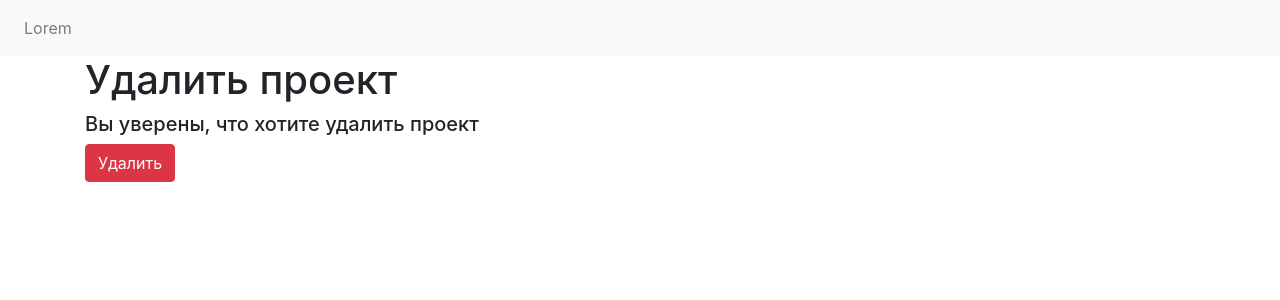
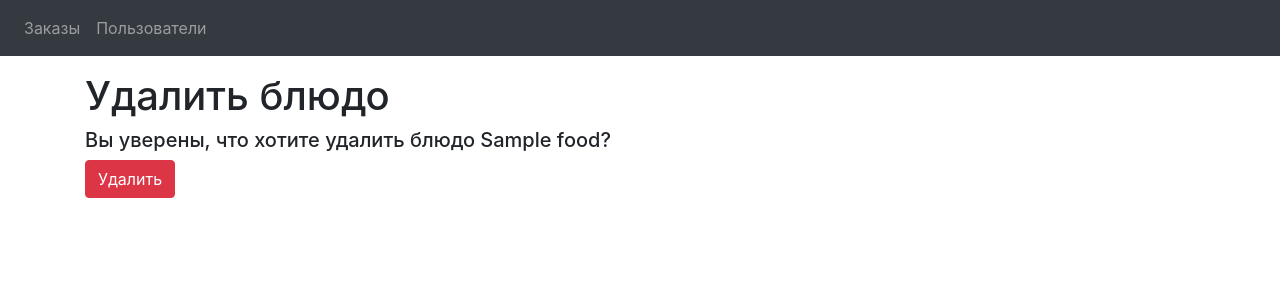
Before and after one commit to dariamamontova/python-group_2-homework_44-daria_mamontova, a Django app: page /food/delete/1 in a window 1280 px wide. Shown: the top 300 px of the page. Run offline with Django 3.2, Linux system fonts and the light colour scheme; tables that the repository leaves empty hold one stand-in row (values such as "Sample post"); some libraries are stand-ins or nearby versions.

Commit message:
Added Order food update, order list, user list and updated base.html.

```diff
--- a/source/webapp/templates/base.html
+++ b/source/webapp/templates/base.html
@@ -13,7 +13,7 @@
     {% block styles %}{% endblock %}
 </head>
 <body>
-<nav class="navbar navbar-expand-lg navbar-light bg-light sticky-top">
+<nav class="navbar navbar-expand-lg navbar-dark bg-dark sticky-top">
     <button class="navbar-toggler" type="button" data-toggle="collapse" data-target="#navbarNav"
             aria-controls="navbarNav" aria-expanded="false" aria-label="Toggle navigation">
         <span class="navbar-toggler-icon"></span>
@@ -21,13 +21,16 @@
     <div class="collapse navbar-collapse" id="navbarNav">
         <ul class="navbar-nav">
             <li class="nav-item">
-                <a href="#" class="nav-link">Lorem</a>
+                <a href="{% url 'order_list' %}" class="nav-link">Заказы</a>
+            </li>
+            <li class="nav-item">
+                <a href="{% url 'user_list' %}" class="nav-link">Пользователи</a>
             </li>
             {% block menu %}{% endblock %}
         </ul>
     </div>
 </nav>
-<div class="container">
+<div class="container mt-3">
     {% block content %}{% endblock %}
 </div>
 <script src="{% static 'js/jquery.min.js' %}"></script>
--- a/source/webapp/templates/food_delete.html
+++ b/source/webapp/templates/food_delete.html
@@ -1,10 +1,10 @@
 {% extends 'base.html' %}
 
-{% block title %}Удалить проект{% endblock %}
+{% block title %}Удалить блюдо{% endblock %}
 
 {% block content %}
-    <h1>Удалить проект</h1>
-    <h5>Вы уверены, что хотите удалить проект </h5>
+    <h1>Удалить блюдо</h1>
+    <h5>Вы уверены, что хотите удалить блюдо {{ food.name }}?</h5>
     <form action="{% url 'food_delete' food.pk %}" method="post">
         {% csrf_token %}
         <button type="submit" class="btn btn-danger">Удалить</button>
--- a/source/webapp/templates/food_detail.html
+++ b/source/webapp/templates/food_detail.html
@@ -1,7 +1,9 @@
 {% extends 'base.html' %}
 {% block title %}Блюдо{% endblock %}
 {% block content %}
-    <p>{{ food.name }}</p>
     <img src="{{ food.photo.url }}" alt="Картинка еды">
-    <a href="{% url 'food_delete' food.pk %}">Удалить</a>
+    <p>Название: {{ food.name }}</p>
+    <p>Описание: {{ food.description }}</p>
+    <p>Цена: {{ food.price }} сом</p>
+    <a class="btn-dark p-1" href="{% url 'food_delete' food.pk %}">Удалить блюдо</a>
 {% endblock %}
--- a/source/webapp/views.py
+++ b/source/webapp/views.py
@@ -72,6 +72,38 @@ class OrderFoodCreateView(CreateView):
         form.instance.order = Order.objects.get(pk=self.kwargs.get('pk'))
         return super().form_valid(form)
 
+class OrderFoodUpdateView(UpdateView):
+    model = OrderFood
+    form_class = OrderFoodForm
+    template_name = 'order_food_update.html'
+
+    def get_success_url(self):
+        return reverse('order_detail', kwargs={'pk': self.object.order.pk})
+
+    def get_context_data(self, **kwargs):
+        context = super().get_context_data(**kwargs)
+        context['order'] = Order.objects.get(pk=self.kwargs.get('pk'))
+        return context
+
+    def form_valid(self, form):
+        form.instance.order = Order.objects.get(pk=self.kwargs.get('pk'))
+        return super().form_valid(form)
+
+class OrderFoodDeleteView(DeleteView):
+    model = OrderFood
+    template_name = 'order_food_delete.html'
+
+    def get_success_url(self):
+        return reverse('order_detail', kwargs={'pk': self.object.order.pk})
+
+    def get_context_data(self, **kwargs):
+        context = super().get_context_data(**kwargs)
+        context['order'] = Order.objects.get(pk=self.kwargs.get('pk'))
+        return context
+
+    def form_valid(self, form):
+        form.instance.order = Order.objects.get(pk=self.kwargs.get('pk'))
+        return super().form_valid(form)
 
 class OrderDeliverView(View):
     def get(self, *args, **kwargs):
```
Also changed, not shown: source/webapp/templates/order_food_update.html (added, +16 -0 lines), source/webapp/templates/order_list.html (added, +9 -0 lines), source/webapp/templates/user_list.html (added, +9 -0 lines).
